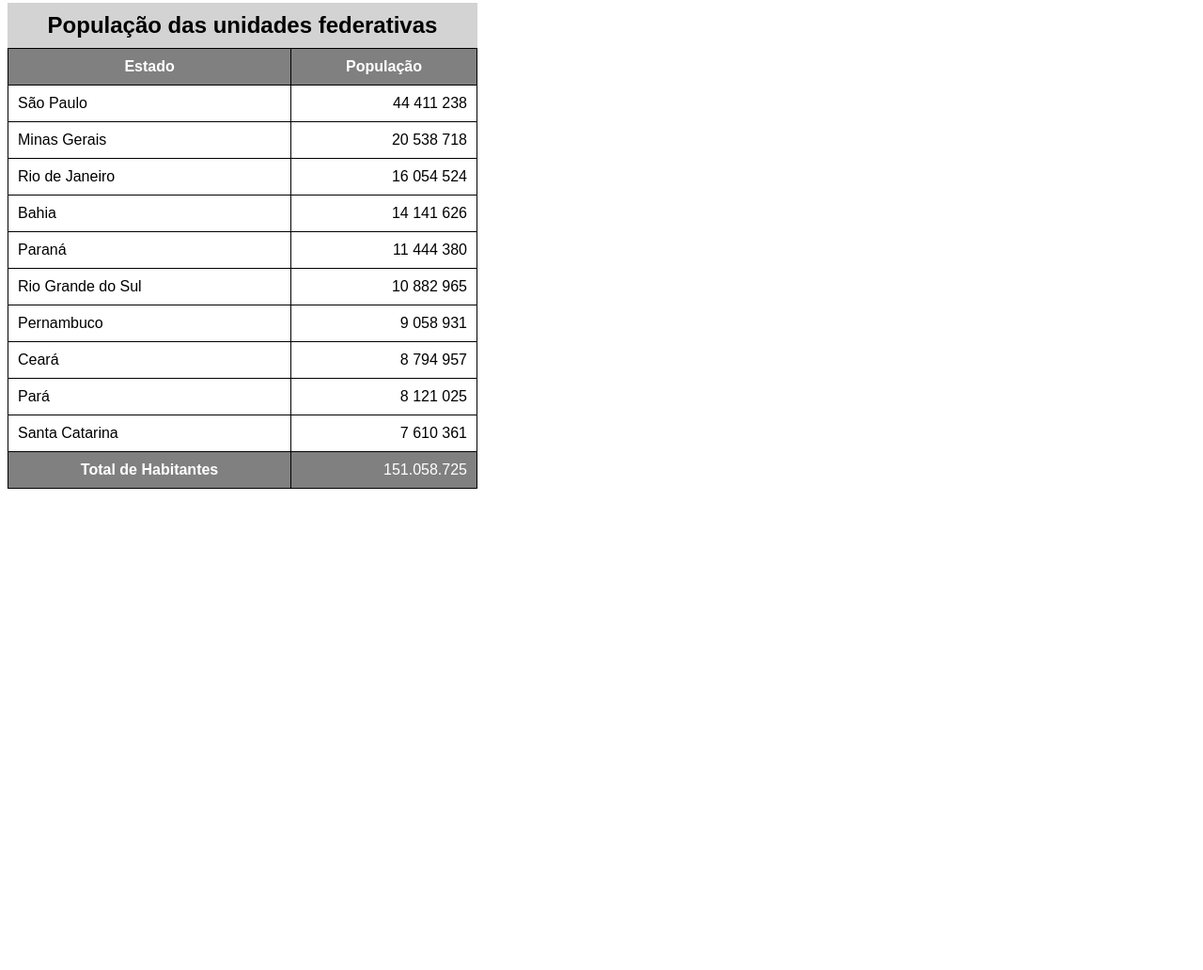
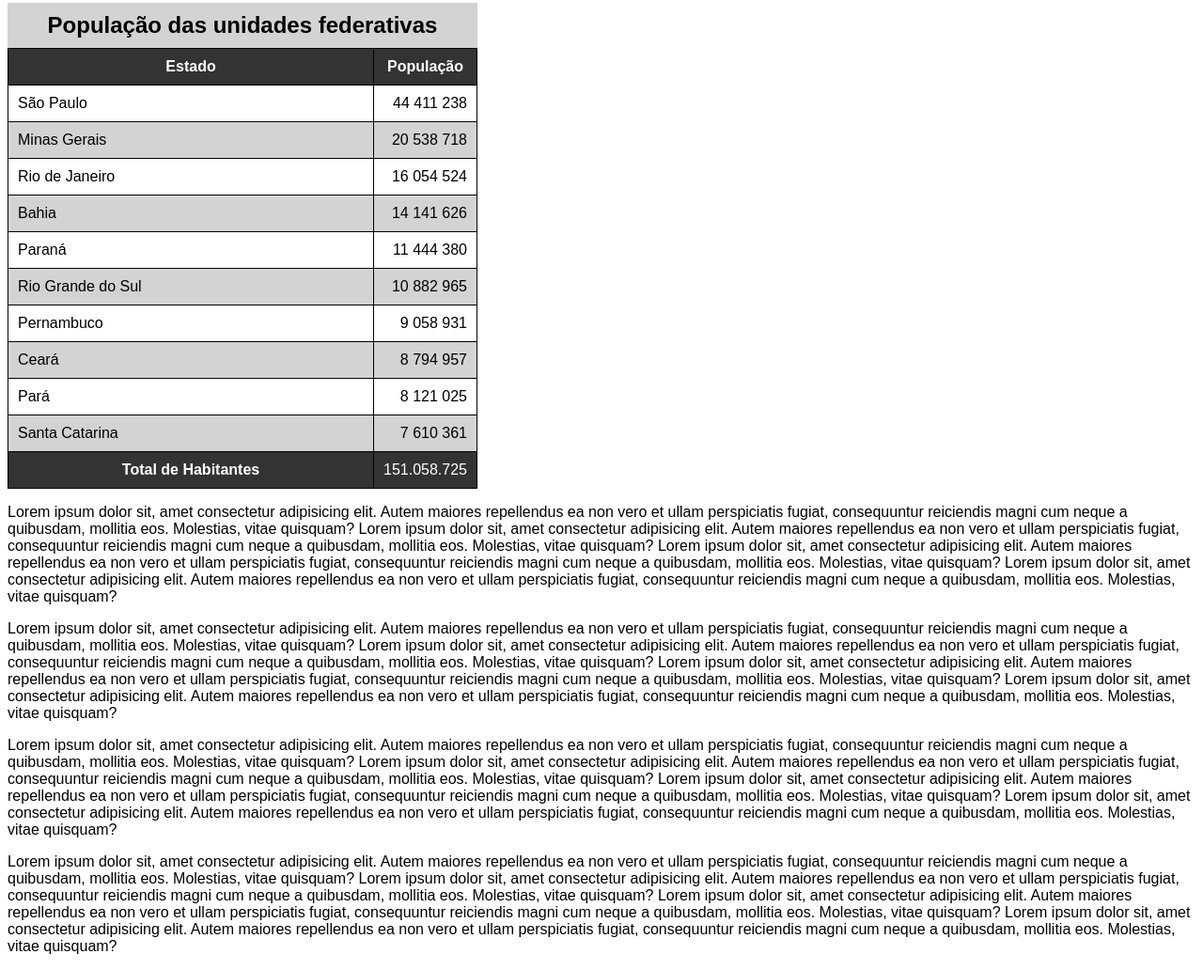
Before and after one commit to DRBenedetti/html-css, a plain HTML site: page Exercicios/Ex023/tabela002.html in a window 1280 px wide. Shown: the part 77-1109 px from the top of the page at 94% size. Before the commit the page ends 800 px from the top, so only its background shows below. Drawn offline with Linux system fonts and the light colour scheme.

Commit message:
Aprendi sobre tabelas até o Desafio parte 1

```diff
--- a/Exercicios/Ex023/tabela002.html
+++ b/Exercicios/Ex023/tabela002.html
@@ -27,10 +27,21 @@
             padding: 10px;
         }
 
+        thead > tr {
+            position: sticky;
+            top: -1px;
+            background-color: #333333;
+        }
+
         thead, tfoot {
-            background-color: gray;
+            background-color: #333333;
             color: white;
         }
+
+        tbody > tr:nth-child(2n) {
+            background-color: lightgray;
+        }
+
         .num {
             text-align: right;
         }
@@ -42,8 +53,8 @@
     <table>
         <caption>População das unidades federativas</caption>
         <thead>
-            <th>Estado</th>
-            <th>População</th>
+            <th scope="col">Estado</th>
+            <th scope="col" style="width: 50px;">População</th>
         </thead>
         <tbody>
             <tr>
@@ -89,10 +100,30 @@
         </tbody>
         <tfoot>
             <tr>
-                <th>Total de Habitantes </th>
+                <th scope="row">Total de Habitantes </th>
                 <td class="num">151.058.725</td>
             </tr>
         </tfoot>
     </table>
+    <p>Lorem ipsum dolor sit, amet consectetur adipisicing elit. Autem maiores repellendus ea non vero et ullam perspiciatis fugiat, consequuntur reiciendis magni cum neque a quibusdam, mollitia eos. Molestias, vitae quisquam?
+    Lorem ipsum dolor sit, amet consectetur adipisicing elit. Autem maiores repellendus ea non vero et ullam perspiciatis fugiat, consequuntur reiciendis magni cum neque a quibusdam, mollitia eos. Molestias, vitae quisquam?
+    Lorem ipsum dolor sit, amet consectetur adipisicing elit. Autem maiores repellendus ea non vero et ullam perspiciatis fugiat, consequuntur reiciendis magni cum neque a quibusdam, mollitia eos. Molestias, vitae quisquam?
+    Lorem ipsum dolor sit, amet consectetur adipisicing elit. Autem maiores repellendus ea non vero et ullam perspiciatis fugiat, consequuntur reiciendis magni cum neque a quibusdam, mollitia eos. Molestias, vitae quisquam?
+    </p>
+    <p>Lorem ipsum dolor sit, amet consectetur adipisicing elit. Autem maiores repellendus ea non vero et ullam perspiciatis fugiat, consequuntur reiciendis magni cum neque a quibusdam, mollitia eos. Molestias, vitae quisquam?
+    Lorem ipsum dolor sit, amet consectetur adipisicing elit. Autem maiores repellendus ea non vero et ullam perspiciatis fugiat, consequuntur reiciendis magni cum neque a quibusdam, mollitia eos. Molestias, vitae quisquam?
+    Lorem ipsum dolor sit, amet consectetur adipisicing elit. Autem maiores repellendus ea non vero et ullam perspiciatis fugiat, consequuntur reiciendis magni cum neque a quibusdam, mollitia eos. Molestias, vitae quisquam?
+    Lorem ipsum dolor sit, amet consectetur adipisicing elit. Autem maiores repellendus ea non vero et ullam perspiciatis fugiat, consequuntur reiciendis magni cum neque a quibusdam, mollitia eos. Molestias, vitae quisquam?
+    </p>
+    <p>Lorem ipsum dolor sit, amet consectetur adipisicing elit. Autem maiores repellendus ea non vero et ullam perspiciatis fugiat, consequuntur reiciendis magni cum neque a quibusdam, mollitia eos. Molestias, vitae quisquam?
+    Lorem ipsum dolor sit, amet consectetur adipisicing elit. Autem maiores repellendus ea non vero et ullam perspiciatis fugiat, consequuntur reiciendis magni cum neque a quibusdam, mollitia eos. Molestias, vitae quisquam?
+    Lorem ipsum dolor sit, amet consectetur adipisicing elit. Autem maiores repellendus ea non vero et ullam perspiciatis fugiat, consequuntur reiciendis magni cum neque a quibusdam, mollitia eos. Molestias, vitae quisquam?
+    Lorem ipsum dolor sit, amet consectetur adipisicing elit. Autem maiores repellendus ea non vero et ullam perspiciatis fugiat, consequuntur reiciendis magni cum neque a quibusdam, mollitia eos. Molestias, vitae quisquam?
+    </p>
+    <p>Lorem ipsum dolor sit, amet consectetur adipisicing elit. Autem maiores repellendus ea non vero et ullam perspiciatis fugiat, consequuntur reiciendis magni cum neque a quibusdam, mollitia eos. Molestias, vitae quisquam?
+    Lorem ipsum dolor sit, amet consectetur adipisicing elit. Autem maiores repellendus ea non vero et ullam perspiciatis fugiat, consequuntur reiciendis magni cum neque a quibusdam, mollitia eos. Molestias, vitae quisquam?
+    Lorem ipsum dolor sit, amet consectetur adipisicing elit. Autem maiores repellendus ea non vero et ullam perspiciatis fugiat, consequuntur reiciendis magni cum neque a quibusdam, mollitia eos. Molestias, vitae quisquam?
+    Lorem ipsum dolor sit, amet consectetur adipisicing elit. Autem maiores repellendus ea non vero et ullam perspiciatis fugiat, consequuntur reiciendis magni cum neque a quibusdam, mollitia eos. Molestias, vitae quisquam?
+    </p>
 </body>
 </html>
```
Also changed, not shown: Exercicios/Ex023/tabela003.html (added, +51 -0 lines).
